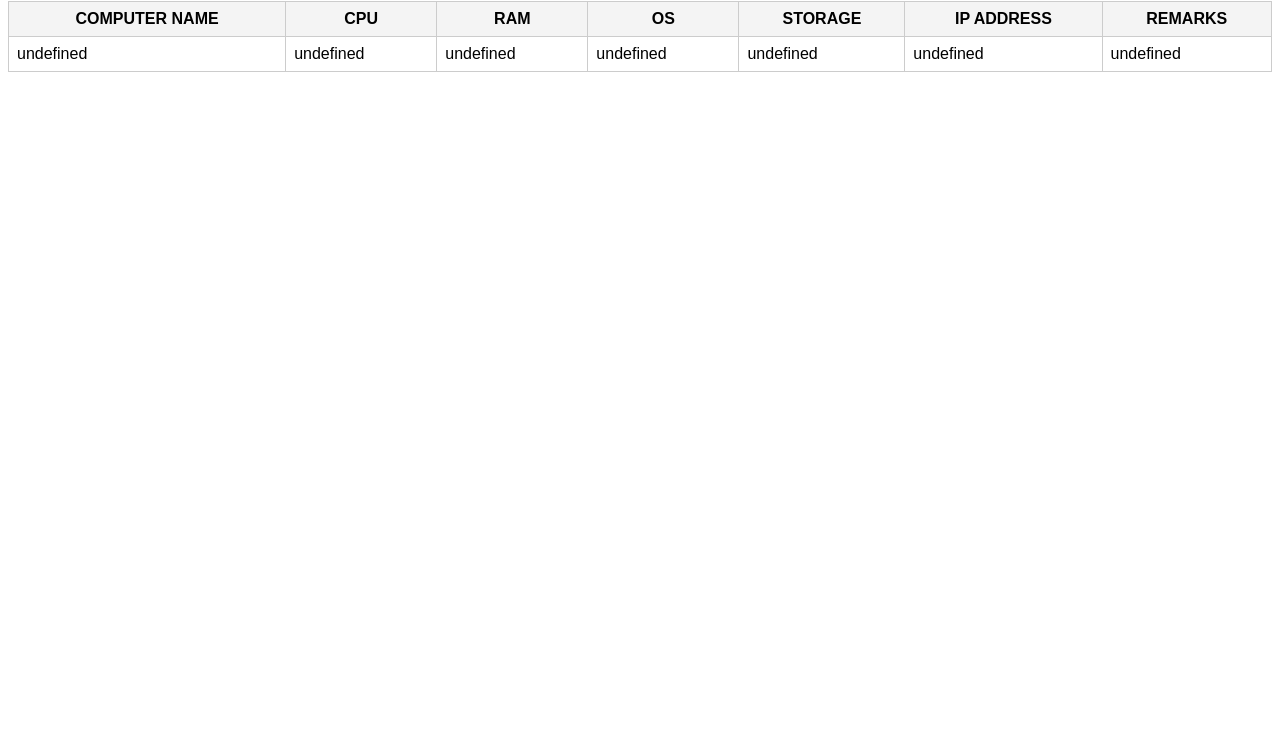
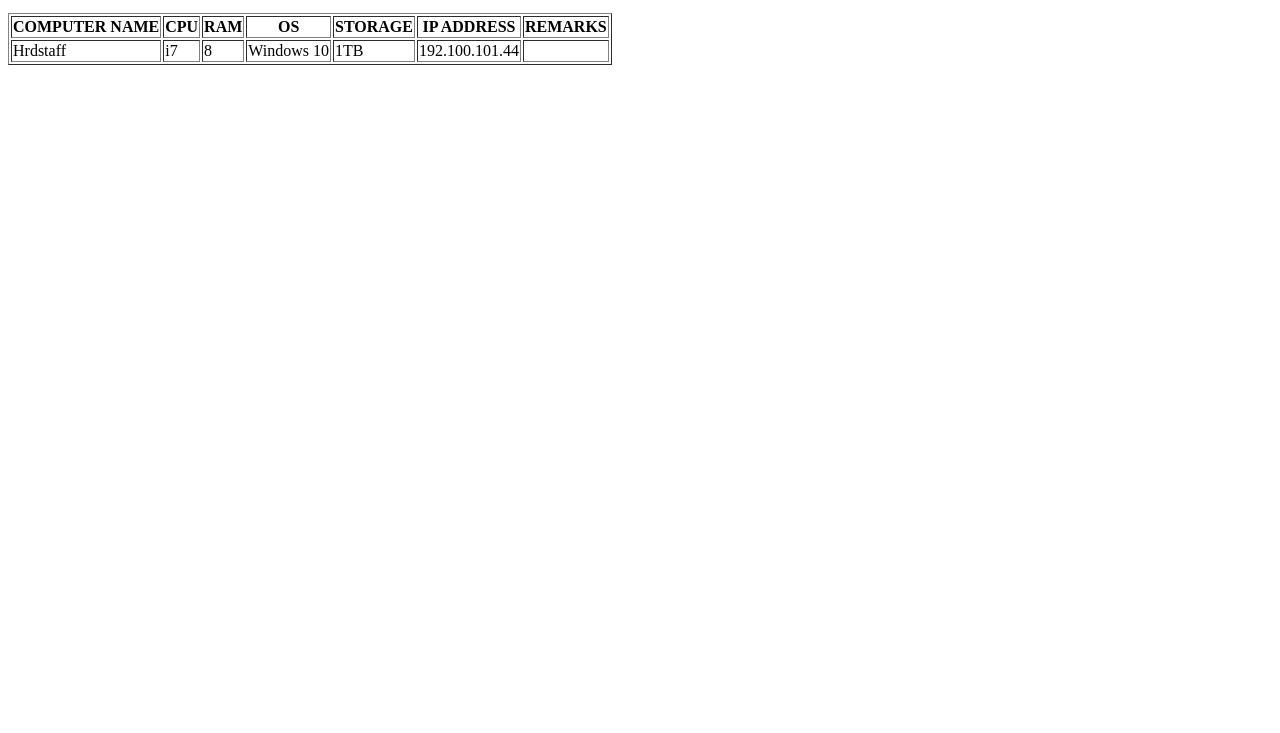
Before and after one commit to vishnukenji-dev/ITINVI, a plain HTML site: page index.html in a window 1280 px wide. Shown: the part 67-800 px from the top of the page. Drawn offline with Linux system fonts and the light colour scheme.

Commit message:
Update index.html

```diff
--- a/index.html
+++ b/index.html
@@ -1,20 +1,11 @@
 <!DOCTYPE html>
 <html>
 <head>
-  <meta charset="utf-8">
   <title>IT Inventory</title>
-  <style>
-    body { font-family: Arial, sans-serif; }
-    table { border-collapse: collapse; width: 100%; }
-    th, td { border: 1px solid #ccc; padding: 8px; }
-    th { background: #f4f4f4; }
-  </style>
 </head>
 <body>
-
-<h2>IT Inventory</h2>
-
-<table id="inventory">
+  <h1>IT Inventory</h1>
+  <table border="1">
     <thead>
       <tr>
         <th>COMPUTER NAME</th>
@@ -26,30 +17,30 @@
         <th>REMARKS</th>
       </tr>
     </thead>
-  <tbody></tbody>
+    <tbody id="table-body">
+      <!-- Rows will be added here -->
+    </tbody>
   </table>
 
   <script>
     fetch("inventory.json")
       .then(response => response.json())
       .then(data => {
-    const tbody = document.querySelector("#inventory tbody");
+        const tableBody = document.getElementById("table-body");
         data.forEach(item => {
-      const row = `
-        <tr>
-          <td>${item.computer_name}</td>
-          <td>${item.cpu}</td>
-          <td>${item.ram}</td>
-          <td>${item.os}</td>
-          <td>${item.storage}</td>
-          <td>${item.ip_address}</td>
-          <td>${item.remarks}</td>
-        </tr>
-      `;
-      tbody.innerHTML += row;
+          const row = `<tr>
+            <td>${item.COMPUTER_NAME}</td>
+            <td>${item.CPU}</td>
+            <td>${item.RAM}</td>
+            <td>${item.OS}</td>
+            <td>${item.STORAGE}</td>
+            <td>${item.IP_ADDRESS}</td>
+            <td>${item.REMARKS}</td>
+          </tr>`;
+          tableBody.innerHTML += row;
         });
-  });
+      })
+      .catch(err => console.error("Error loading JSON:", err));
   </script>
-
 </body>
 </html>
```
Lines whose indentation alone changed are shown as unchanged.
